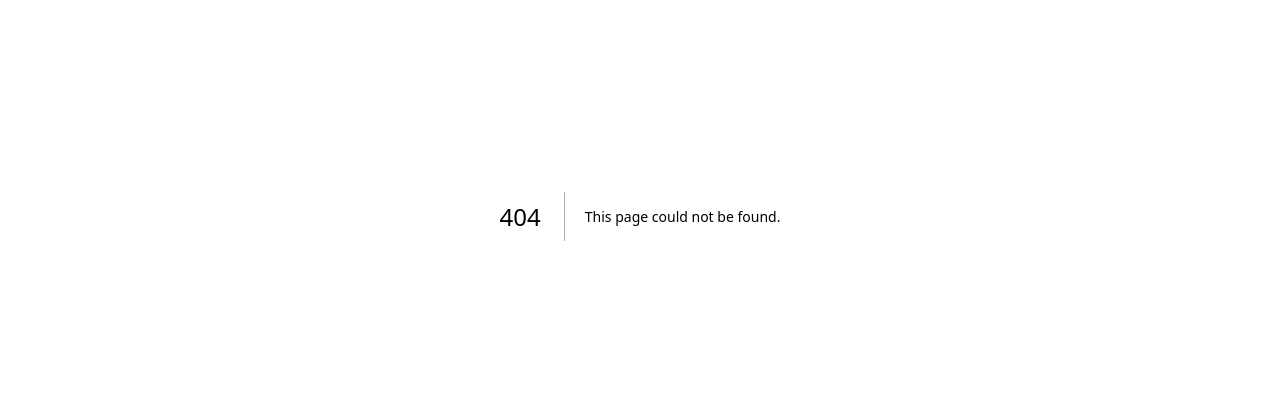
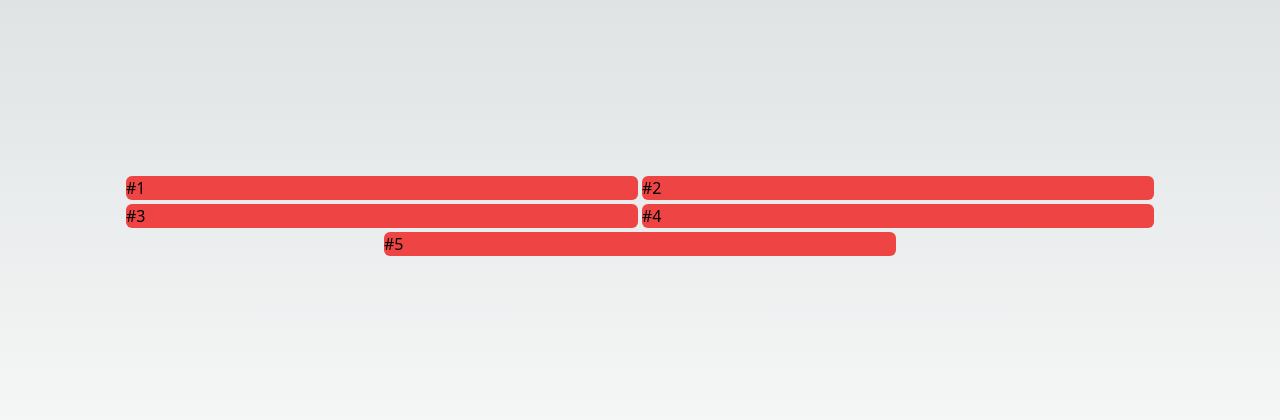
Before and after one commit to israelbulcaotavares/react-tailwind-cod3r, a Next.js app: page /flex/inicial in a window 1280 px wide. Before the commit this address had no page. Shown: the part 184-604 px from the top of the page. Built offline with nearby package versions, Linux system fonts and the light colour scheme.

Commit message:
resumo flex

```diff
--- /dev/null
+++ b/src/pages/flex/inicial.tsx
@@ -0,0 +1,14 @@
+import Caixa from "@/components/Caixa";
+
+export default function Flex() {
+    return(
+        <div className="flex flex-wrap gap-1 h-screen justify-center items-center content-center">
+            <Caixa className="w-2/5">#1</Caixa>
+            <Caixa className="w-2/5">#2</Caixa>
+            <Caixa className="w-2/5">#3</Caixa>
+            <Caixa className="w-2/5">#4</Caixa>
+            <Caixa className="w-2/5">#5</Caixa>
+
+        </div>
+    )
+}
```
